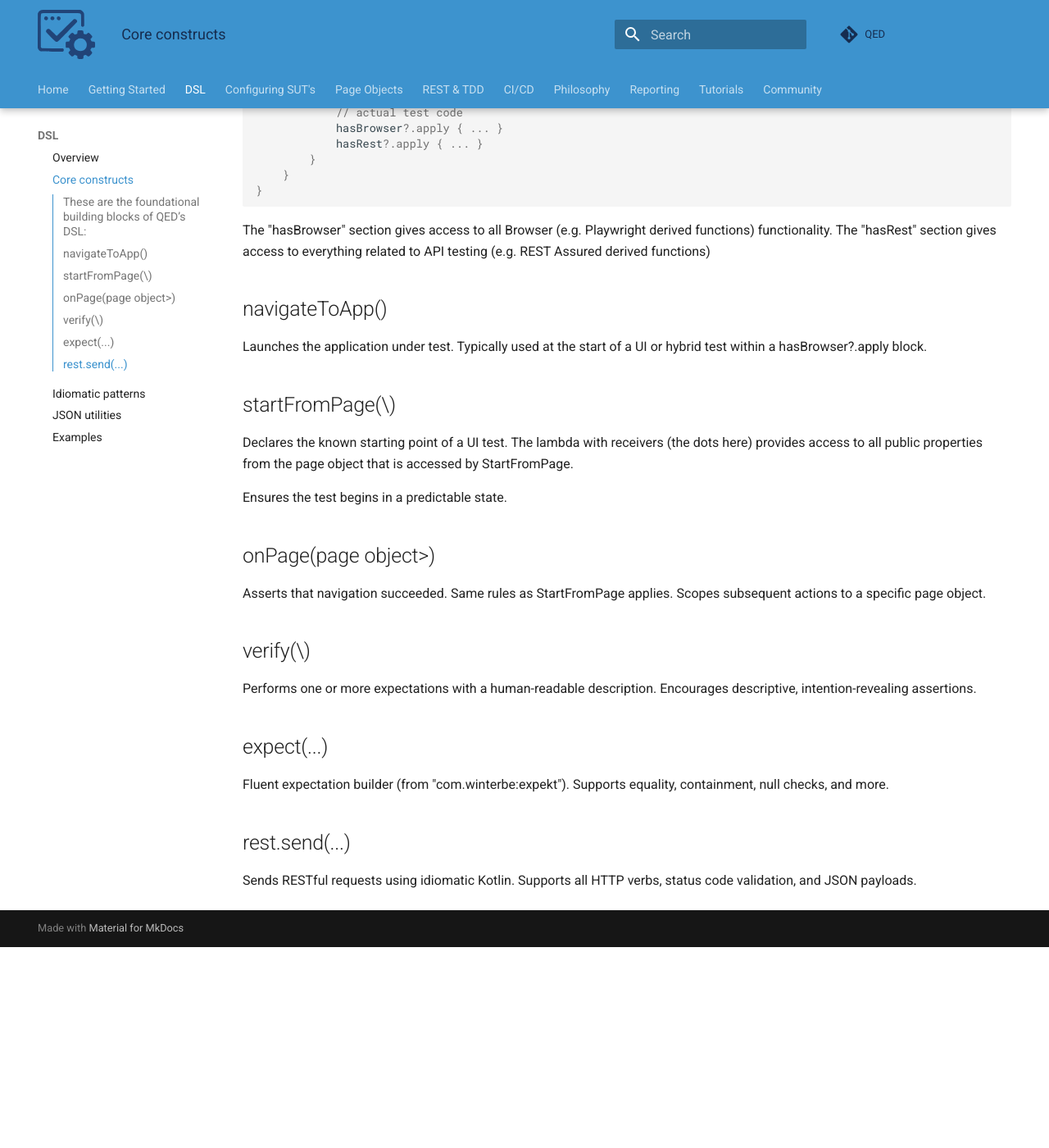
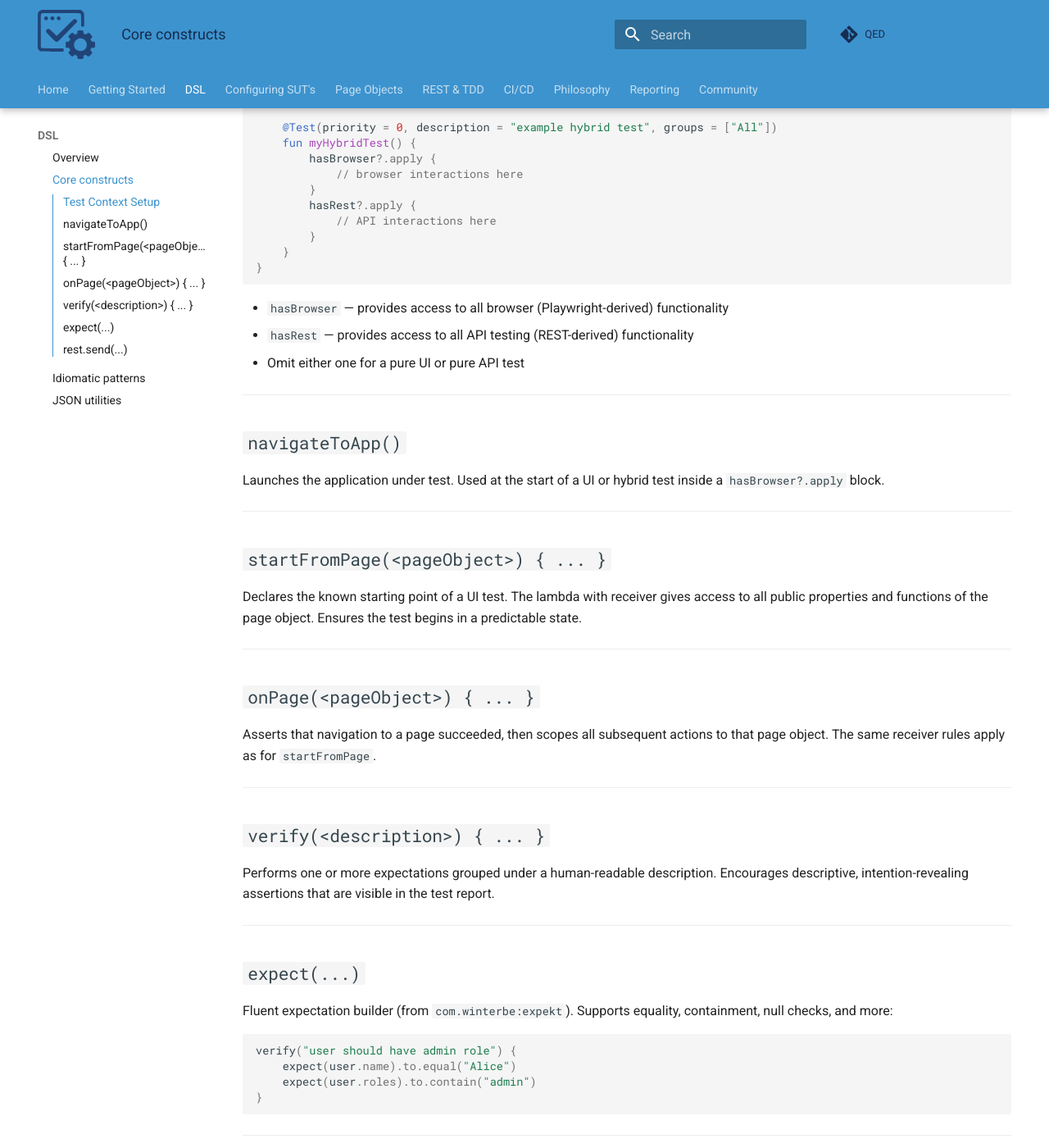
Before and after one commit to AneVisser/qed-framework, an MkDocs documentation site: the page built from docs/dsl/core-constructs.md, in a window 1280 px wide and 1400 px high, scrolled down 452 px. Shown: the whole window at 82% size. Built offline with MkDocs 1.6.1 and Material for MkDocs 9.7.7, drawn with Linux system fonts in a browser that asks for light colours; comment, search, counter and statistics services are not loaded; before the commit the page ends 1607 px from its top, so only the background shows below that; some of the changed text lies outside the part shown.

````diff
--- a/docs/dsl/core-constructs.md
+++ b/docs/dsl/core-constructs.md
@@ -1,51 +1,75 @@
-## These are the foundational building blocks of QED’s DSL:
+# Core Constructs
 
-Every test needs to be declared with a BaseTest property. This initialises everything
-needed for TestNG and ExtentReports.
+These are the foundational building blocks of QED's DSL. Every test starts with a `BaseTest` declaration, which initialises everything needed for TestNG and ExtentReports.
 
-To define the type of test (UI, API or hybrid), you need to declare the following elements:
+---
+
+## Test Context Setup
+
+To define the type of test — UI, API, or hybrid — declare the following elements:
 
 ```kotlin
 private val baseTest = BaseTest()
 private val hasRest = HasRest(baseTest, urlKey = "apichallenges")
 private val hasBrowser = HasBrowser(baseTest, urlKey = "uitestingurl")
 
-class UI_RESTTest : TestContext(baseTest, hasBrowser, hasRest) {
-    private class E2E_UITestingPlayground4Test : TestContext(baseTest, hasBrowser) {
+class MyTest : TestContext(baseTest, hasBrowser, hasRest) {
 
-        @Test(priority = 0, description = "example hybrid test", groups = ["All"])
-        fun fourthTest() {
-            // actual test code
-            hasBrowser?.apply { ... }
-            hasRest?.apply { ... }
+    @Test(priority = 0, description = "example hybrid test", groups = ["All"])
+    fun myHybridTest() {
+        hasBrowser?.apply {
+            // browser interactions here
+        }
+        hasRest?.apply {
+            // API interactions here
         }
     }
 }
 ```
-The "hasBrowser" section gives access to all Browser (e.g. Playwright derived functions) functionality.
-The "hasRest" section gives access to everything related to API testing (e.g. REST Assured derived functions)
 
-## navigateToApp()
-Launches the application under test. Typically used at the start of a UI or hybrid test
-within a hasBrowser?.apply block.
+- `hasBrowser` — provides access to all browser (Playwright-derived) functionality
+- `hasRest` — provides access to all API testing (REST-derived) functionality
+- Omit either one for a pure UI or pure API test
 
-## startFromPage(\<page object>) { ... }
-Declares the known starting point of a UI test. The lambda with receivers (the dots here)
-provides access to all public properties from the page object that is accessed by StartFromPage.
+---
 
-Ensures the test begins in a predictable state.
+## `navigateToApp()`
 
-## onPage(page object>) { ... }
-Asserts that navigation succeeded. Same rules as StartFromPage applies.
-Scopes subsequent actions to a specific page object.
+Launches the application under test. Used at the start of a UI or hybrid test inside a `hasBrowser?.apply` block.
 
-## verify(\<description>) { ... }
-Performs one or more expectations with a human-readable description.
-Encourages descriptive, intention-revealing assertions.
+---
 
-## expect(...)
-Fluent expectation builder (from "com.winterbe:expekt").
-Supports equality, containment, null checks, and more.
+## `startFromPage(<pageObject>) { ... }`
 
-## rest.send(...)
-Sends RESTful requests using idiomatic Kotlin. Supports all HTTP verbs, status code validation, and JSON payloads.
+Declares the known starting point of a UI test. The lambda with receiver gives access to all public properties and functions of the page object. Ensures the test begins in a predictable state.
+
+---
+
+## `onPage(<pageObject>) { ... }`
+
+Asserts that navigation to a page succeeded, then scopes all subsequent actions to that page object. The same receiver rules apply as for `startFromPage`.
+
+---
+
+## `verify(<description>) { ... }`
+
+Performs one or more expectations grouped under a human-readable description. Encourages descriptive, intention-revealing assertions that are visible in the test report.
+
+---
+
+## `expect(...)`
+
+Fluent expectation builder (from `com.winterbe:expekt`). Supports equality, containment, null checks, and more:
+
+```kotlin
+verify("user should have admin role") {
+    expect(user.name).to.equal("Alice")
+    expect(user.roles).to.contain("admin")
+}
+```
+
+---
+
+## `rest.send(...)`
+
+Sends RESTful requests using idiomatic Kotlin. Supports all HTTP verbs, status code validation, and JSON payloads. See [DSL for APIs](../rest/dsl-for-apis.md) for full usage.
--- a/mkdocs.yml
+++ b/mkdocs.yml
@@ -63,13 +63,11 @@ nav:
       - Prerequisites: getting-started/prerequisites.md
       - Installation: getting-started/installation.md
       - Custom Test Suites: getting-started/customtestsuites.md
-      - First test: getting-started/first-test.md
   - DSL:
       - Overview: dsl/overview.md
       - Core constructs: dsl/core-constructs.md
       - Idiomatic patterns: dsl/idiomatic-patterns.md
       - JSON utilities: dsl/jsonutils.md
-      - Examples: dsl/examples.md
   - Configuring SUT's:
       - SUT Profiles: sut/sut-profiles.md
       - Reporting: sut/reporting.md
@@ -96,10 +94,10 @@ nav:
 #      - Overview: ai/overview.md
 #      - Ollama: ai/ollama.md
 #      - Architecture: ai/architecture.md
-  - Tutorials:
-      - Step-by-Step Guides: tutorials/step-by-step.md
-      - Real-World Scenarios: tutorials/real-world-scenarios.md
-      - Common Pitfalls: tutorials/common-pitfalls.md
+#  - Tutorials:
+#      - Step-by-Step Guides: tutorials/step-by-step.md
+#      - Real-World Scenarios: tutorials/real-world-scenarios.md
+#      - Common Pitfalls: tutorials/common-pitfalls.md
   - Community:
       - How to Contribute: community/how-to-contribute.md
       - Roadmap: community/roadmap.md
````
Also changed, not shown: docs/dsl/idiomatic-patterns.md (+36 -16 lines), docs/dsl/jsonutils.md (+57 -52 lines), docs/dsl/overview.md (+28 -28 lines), docs/getting-started/first-test.md (deleted, +0 -63 lines), docs/index.md (+14 -17 lines), docs/dsl/examples.md (deleted).
